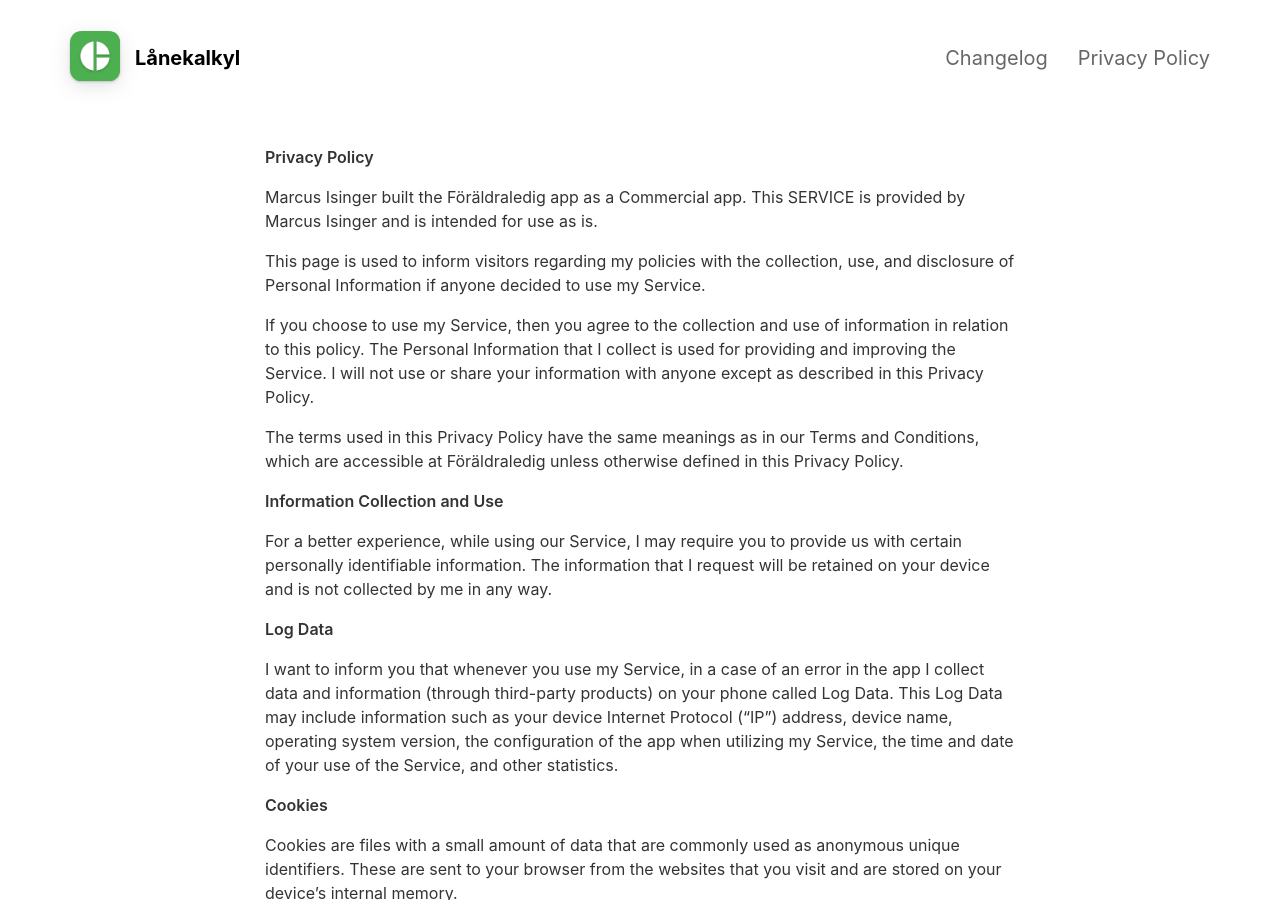
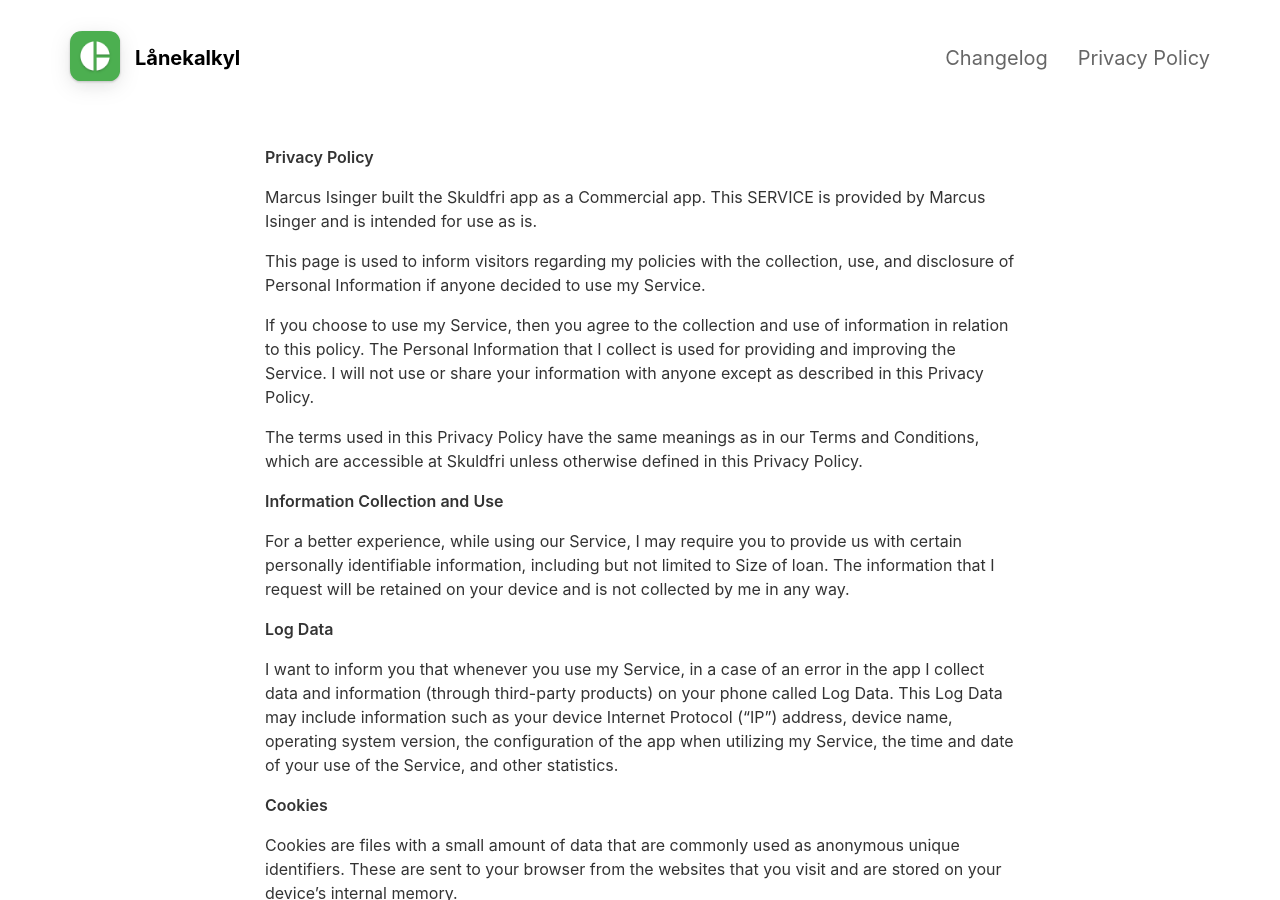
Before and after one commit to marcusisinger/loanapp, a Jekyll site: the page built from _pages/privacypolicy.md, in a window 1280 px wide and 900 px high. Built offline with Jekyll 4.4.1, drawn with Linux system fonts in a browser that asks for light colours; nearby versions of some CDN libraries; some of the changed text lies outside the part shown.

Commit message:
Update privacypolicy.md

```diff
--- a/_pages/privacypolicy.md
+++ b/_pages/privacypolicy.md
@@ -6,17 +6,17 @@ include_in_header: true
 
 **Privacy Policy**
 
-Marcus Isinger built the Föräldraledig app as a Commercial app. This SERVICE is provided by Marcus Isinger and is intended for use as is.
+Marcus Isinger built the Skuldfri app as a Commercial app. This SERVICE is provided by Marcus Isinger and is intended for use as is.
 
 This page is used to inform visitors regarding my policies with the collection, use, and disclosure of Personal Information if anyone decided to use my Service.
 
 If you choose to use my Service, then you agree to the collection and use of information in relation to this policy. The Personal Information that I collect is used for providing and improving the Service. I will not use or share your information with anyone except as described in this Privacy Policy.
 
-The terms used in this Privacy Policy have the same meanings as in our Terms and Conditions, which are accessible at Föräldraledig unless otherwise defined in this Privacy Policy.
+The terms used in this Privacy Policy have the same meanings as in our Terms and Conditions, which are accessible at Skuldfri unless otherwise defined in this Privacy Policy.
 
 **Information Collection and Use**
 
-For a better experience, while using our Service, I may require you to provide us with certain personally identifiable information. The information that I request will be retained on your device and is not collected by me in any way.
+For a better experience, while using our Service, I may require you to provide us with certain personally identifiable information, including but not limited to Size of loan. The information that I request will be retained on your device and is not collected by me in any way.
 
 **Log Data**
 
```
Also changed, not shown: other parts of _pages/privacypolicy.md (+1 -1 lines).
